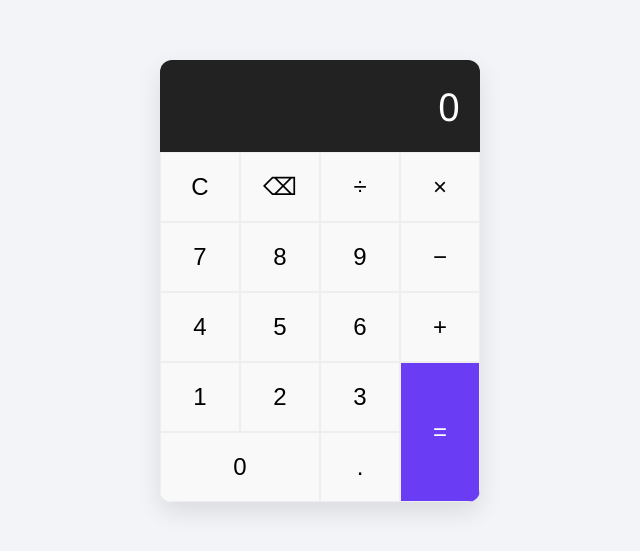
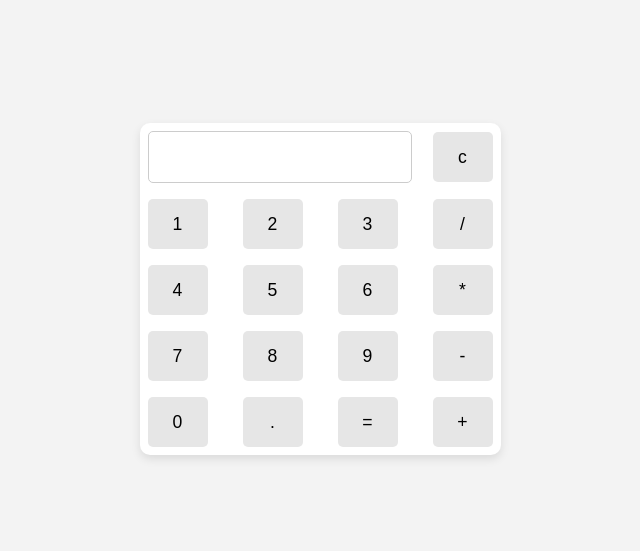
Before and after one commit to vidhigoyal-startappss/roadmap, a plain HTML site: page Day6/index.html in a window 1280 px wide. Shown: the part 119-670 px from the top of the page, without its empty margins (320-960 px from the left). Drawn offline with nearby package versions, Linux system fonts and the light colour scheme.

Commit message:
added the tasks of week 2 with updated css

```diff
--- a/Day6/index.html
+++ b/Day6/index.html
@@ -1,40 +1,158 @@
 <!DOCTYPE html>
-<html lang="en">
-<head>
-  <meta charset="UTF-8" />
-  <meta name="viewport" content="width=device-width, initial-scale=1.0"/>
+<html>
+  <head>
+    <script
+      src="https://cdnjs.cloudflare.com/ajax/libs/mathjs/10.6.4/math.js"
+      integrity="sha512-BbVEDjbqdN3Eow8+empLMrJlxXRj5nEitiCAK5A1pUr66+jLVejo3PmjIaucRnjlB0P9R3rBUs3g5jXc8ti+fQ=="
+      crossorigin="anonymous"
+      referrerpolicy="no-referrer"></script>
+    <script
+      src="https://cdnjs.cloudflare.com/ajax/libs/mathjs/10.6.4/math.min.js"
+      integrity="sha512-iphNRh6dPbeuPGIrQbCdbBF/qcqadKWLa35YPVfMZMHBSI6PLJh1om2xCTWhpVpmUyb4IvVS9iYnnYMkleVXLA=="
+      crossorigin="anonymous"
+      referrerpolicy="no-referrer"></script>
+    <link rel="stylesheet" href="styles.css" />
+  </head>
   <title>Calculator</title>
-  <link rel="stylesheet" href="styles.css" />
-</head>
-<body>
-  <div class="calculator">
-    <div class="display" id="display">0</div>
-    <div class="buttons">
-      <button onclick="clearDisplay()">C</button>
-      <button onclick="backspace()">⌫</button>
-      <button onclick="appendOperator('/')">÷</button>
-      <button onclick="appendOperator('*')">×</button>
+  <body>
+    <table id="calcu">
+      <tr>
+        <td colspan="3"><input type="text" id="result" /></td>
+        <td><input type="button" value="c" onclick="clr()" /></td>
+      </tr>
+      <tr>
+        <td>
+          <input
+            type="button"
+            value="1"
+            onclick="dis('1')"
+            onkeydown="myFunction(event)"
+          />
+        </td>
+        <td>
+          <input
+            type="button"
+            value="2"
+            onclick="dis('2')"
+            onkeydown="myFunction(event)"
+          />
+        </td>
+        <td>
+          <input
+            type="button"
+            value="3"
+            onclick="dis('3')"
+            onkeydown="myFunction(event)"
+          />
+        </td>
+        <td>
+          <input
+            type="button"
+            value="/"
+            onclick="dis('/')"
+            onkeydown="myFunction(event)"
+          />
+        </td>
+      </tr>
+      <tr>
+        <td>
+          <input
+            type="button"
+            value="4"
+            onclick="dis('4')"
+            onkeydown="myFunction(event)"
+          />
+        </td>
+        <td>
+          <input
+            type="button"
+            value="5"
+            onclick="dis('5')"
+            onkeydown="myFunction(event)"
+          />
+        </td>
+        <td>
+          <input
+            type="button"
+            value="6"
+            onclick="dis('6')"
+            onkeydown="myFunction(event)"
+          />
+        </td>
+        <td>
+          <input
+            type="button"
+            value="*"
+            onclick="dis('*')"
+            onkeydown="myFunction(event)"
+          />
+        </td>
+      </tr>
+      <tr>
+        <td>
+          <input
+            type="button"
+            value="7"
+            onclick="dis('7')"
+            onkeydown="myFunction(event)"
+          />
+        </td>
+        <td>
+          <input
+            type="button"
+            value="8"
+            onclick="dis('8')"
+            onkeydown="myFunction(event)"
+          />
+        </td>
+        <td>
+          <input
+            type="button"
+            value="9"
+            onclick="dis('9')"
+            onkeydown="myFunction(event)"
+          />
+        </td>
+        <td>
+          <input
+            type="button"
+            value="-"
+            onclick="dis('-')"
+            onkeydown="myFunction(event)"
+          />
+        </td>
+      </tr>
+      <tr>
+        <td>
+          <input
+            type="button"
+            value="0"
+            onclick="dis('0')"
+            onkeydown="myFunction(event)"
+          />
+        </td>
+        <td>
+          <input
+            type="button"
+            value="."
+            onclick="dis('.')"
+            onkeydown="myFunction(event)"
+          />
+        </td>
+        <!-- solve function call function solve to evaluate value -->
+        <td><input type="button" value="=" onclick="solve()" /></td>
 
-      <button onclick="appendNumber('7')">7</button>
-      <button onclick="appendNumber('8')">8</button>
-      <button onclick="appendNumber('9')">9</button>
-      <button onclick="appendOperator('-')">−</button>
+        <td>
+          <input
+            type="button"
+            value="+"
+            onclick="dis('+')"
+            onkeydown="myFunction(event)"
+          />
+        </td>
+      </tr>
+    </table>
 
-      <button onclick="appendNumber('4')">4</button>
-      <button onclick="appendNumber('5')">5</button>
-      <button onclick="appendNumber('6')">6</button>
-      <button onclick="appendOperator('+')">+</button>
-
-      <button onclick="appendNumber('1')">1</button>
-      <button onclick="appendNumber('2')">2</button>
-      <button onclick="appendNumber('3')">3</button>
-      <button onclick="calculateResult()" class="equal">=</button>
-
-      <button onclick="appendNumber('0')" class="zero">0</button>
-      <button onclick="appendNumber('.')">.</button>
-    </div>
-  </div>
-
-  <script src="script.js"></script>
-</body>
+    <script src="script.js"></script>
+  </body>
 </html>
--- a/Day6/script.js
+++ b/Day6/script.js
@@ -1,43 +1,36 @@
-let display = document.getElementById("display");
+function dis(val) {
+			document.getElementById("result").value += val
+		}
 
-function appendNumber(num) {
-  if (display.innerText === "0" || display.innerText === "Error") {
-    display.innerText = num;
-  } else {
-    display.innerText += num;
-  }
-}
+		function myFunction(event) {
+			if (event.key == '0' || event.key == '1'
+				|| event.key == '2' || event.key == '3'
+				|| event.key == '4' || event.key == '5'
+				|| event.key == '6' || event.key == '7'
+				|| event.key == '8' || event.key == '9'
+				|| event.key == '+' || event.key == '-'
+				|| event.key == '*' || event.key == '/')
+				document.getElementById("result").value += event.key;
+		}
 
-function appendOperator(op) {
-  const lastChar = display.innerText.slice(-1);
-  if ("+-*/".includes(lastChar)) {
-    display.innerText = display.innerText.slice(0, -1) + op;
-  } else {
-    display.innerText += op;
-  }
-}
+		let cal = document.getElementById("calcu");
+		cal.onkeyup = function (event) {
+			if (event.keyCode === 13) {
+				console.log("Enter");
+				let x = document.getElementById("result").value
+				console.log(x);
+				solve();
+			}
+		}
 
-function clearDisplay() {
-  display.innerText = "0";
-}
+		// Function that evaluates the digit and return result
+		function solve() {
+			let x = document.getElementById("result").value
+			let y = math.evaluate(x)
+			document.getElementById("result").value = y
+		}
 
-function backspace() {
-  if (display.innerText.length > 1) {
-    display.innerText = display.innerText.slice(0, -1);
-  } else {
-    display.innerText = "0";
-  }
-}
-
-function calculateResult() {
-  try {
-    const result = eval(display.innerText);
-    if (result === Infinity || isNaN(result)) {
-      display.innerText = "Error";
-    } else {
-      display.innerText = result;
-    }
-  } catch (e) {
-    display.innerText = "Error";
-  }
-}
+		// Function that clear the display
+		function clr() {
+			document.getElementById("result").value = ""
+		}
--- a/Day6/styles.css
+++ b/Day6/styles.css
@@ -1,59 +1,48 @@
-* {
-  box-sizing: border-box;
-}
-
 body {
-  font-family: 'Segoe UI', sans-serif;
-  background-color: #f2f4f7;
+  font-family: Arial, sans-serif;
+  background-color: #f3f3f3;
   display: flex;
   justify-content: center;
   align-items: center;
   height: 100vh;
-  margin: 0;
 }
 
-.calculator {
-  background-color: #fff;
-  width: 320px;
-  border-radius: 12px;
-  box-shadow: 0 10px 25px rgba(0,0,0,0.1);
-  overflow: hidden;
+#calcu {
+  border-collapse: collapse;
+  background: #fff;
+  padding: 15px;
+  border-radius: 10px;
+  box-shadow: 0px 4px 10px rgba(0, 0, 0, 0.1);
 }
 
-.display {
-  background-color: #222;
-  color: #fff;
-  font-size: 2.4rem;
-  padding: 20px;
-  text-align: right;
-  min-height: 60px;
-  word-wrap: break-word;
+#calcu td {
+  padding: 8px;
 }
 
-.buttons {
-  display: grid;
-  grid-template-columns: repeat(4, 1fr);
+#result {
+  width: 90%;
+  height: 50px;
+  font-size: 1.2rem;
+  text-align: right;
+  padding: 0 10px;
+  border: 1px solid #ccc;
+  border-radius: 5px;
 }
 
-button {
-  font-size: 1.5rem;
-  padding: 20px;
-  border: 1px solid #eee;
-  background-color: #f9f9f9;
-  cursor: pointer;
-  transition: background 0.2s ease;
+input[type="button"] {
+  width: 60px;
+  height: 50px;
+  font-size: 1.1rem;
+  border: none;
+  border-radius: 5px;
+  background-color: #e6e6e6;
+  transition: background-color 0.2s ease;
 }
 
-button:hover {
-  background-color: #e0e0e0;
+input[type="button"]:hover {
+  background-color: #d1d1d1;
 }
 
-.equal {
-  background-color: #6a3df4;
-  color: white;
-  grid-row: span 2;
+input[type="button"]:active {
+  background-color: #bbb;
 }
-
-.zero {
-  grid-column: span 2;
-}
```
